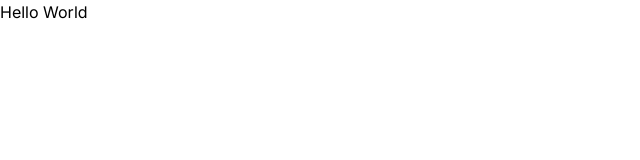
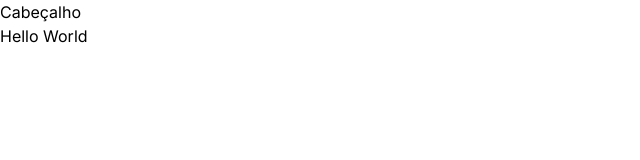
Before and after one commit to Newton-Duarte/next13-fundamentals, a Next.js app: page / in a window 1280 px wide. Shown: the top 160 px of the page, without its empty margins (0-640 px from the left). Built offline with nearby package versions, Linux system fonts and the light colour scheme.

Commit message:
feat: add header to root layout

```diff
--- a/src/app/layout.tsx
+++ b/src/app/layout.tsx
@@ -16,7 +16,10 @@
 }>) {
   return (
     <html lang="en">
-      <body className={inter.className}>{children}</body>
+      <body className={inter.className}>
+        <div>Cabeçalho</div>
+        {children}
+      </body>
     </html>
   )
 }
```
